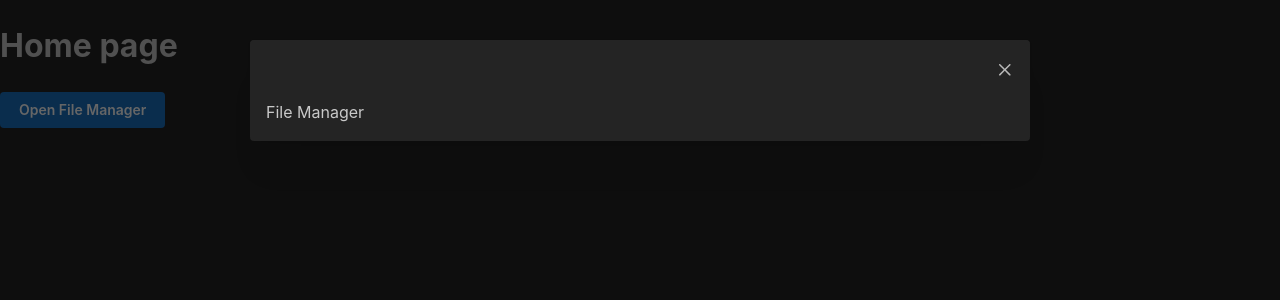
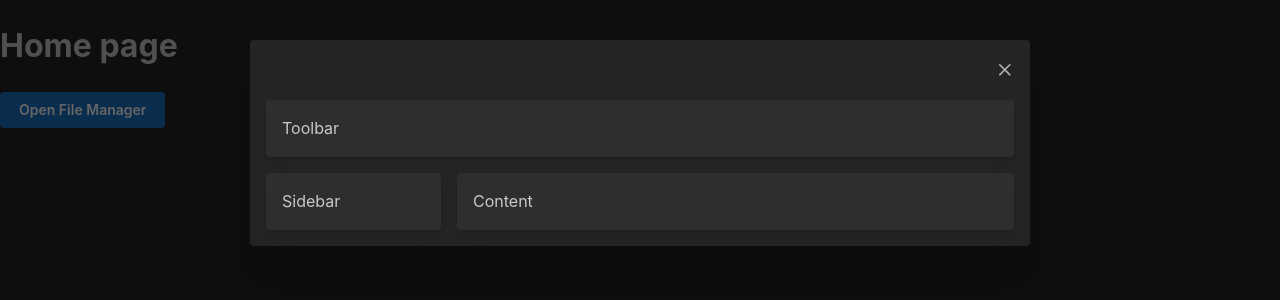
Before and after one commit to BeZzzobrazzie/file-manager, a React app: page / in a window 1280 px wide. Both pictures are taken after a click on the button "Open File Manager". Shown: the top 300 px of the page. Built offline with nearby package versions, Linux system fonts and the light colour scheme; the HTML template or start-up script is replaced by a standard one.

Commit message:
chapter 5 in the tutorial has been completed

```diff
--- /dev/null
+++ b/src/04_entities/content/index.ts
@@ -0,0 +1 @@
+export { Content } from "./ui";
--- /dev/null
+++ b/src/04_entities/content/ui/index.tsx
@@ -0,0 +1,11 @@
+import { Card } from "@mantine/core";
+
+
+export function Content() {
+
+  return (
+    <Card shadow="sm">
+      <div>Content</div>
+    </Card>
+  )
+}
--- /dev/null
+++ b/src/04_entities/file-manager/ui/classes.module.css
@@ -0,0 +1,4 @@
+
+.body-wrapper {
+  margin-top: 1rem;
+}
--- a/src/04_entities/file-manager/ui/file-manager.tsx
+++ b/src/04_entities/file-manager/ui/file-manager.tsx
@@ -1,14 +1,26 @@
-import { Modal } from "@mantine/core";
+import { Grid, Modal } from "@mantine/core";
 import { FileManagerProps } from "../lib/types";
+import { Toolbar } from "src/04_entities/toolbar";
+import { Sidebar } from "src/04_entities/sidebar";
+import { Content } from "src/04_entities/content";
+import classes from "./classes.module.css";
 
 export function FileManager({ open, onClose }: FileManagerProps) {
-  const openVar = open;
-
   return (
     <>
       <Modal size="xl" opened={open} onClose={onClose}>
-        <div>File Manager</div>
+        <Toolbar />
+        <div className={classes["body-wrapper"]}>
+          <Grid>
+            <Grid.Col span={3}>
+              <Sidebar />
+            </Grid.Col>
+            <Grid.Col span={9}>
+              <Content />
+            </Grid.Col>
+          </Grid>
+        </div>
       </Modal>
     </>
-  )
+  );
 }
--- /dev/null
+++ b/src/04_entities/sidebar/index.ts
@@ -0,0 +1 @@
+export { Sidebar } from "./ui";
--- /dev/null
+++ b/src/04_entities/sidebar/ui/index.tsx
@@ -0,0 +1,9 @@
+import { Card } from "@mantine/core";
+
+export function Sidebar() {
+  return (
+    <Card shadow="sm">
+      <div>Sidebar</div>
+    </Card>
+  );
+}
--- /dev/null
+++ b/src/04_entities/toolbar/index.ts
@@ -0,0 +1 @@
+export { Toolbar } from "./ui"
--- /dev/null
+++ b/src/04_entities/toolbar/ui/index.tsx
@@ -0,0 +1,9 @@
+import { Card } from "@mantine/core";
+
+export function Toolbar() {
+  return (
+    <Card shadow="sm">
+      <div>Toolbar</div>
+    </Card>
+  );
+}
```
